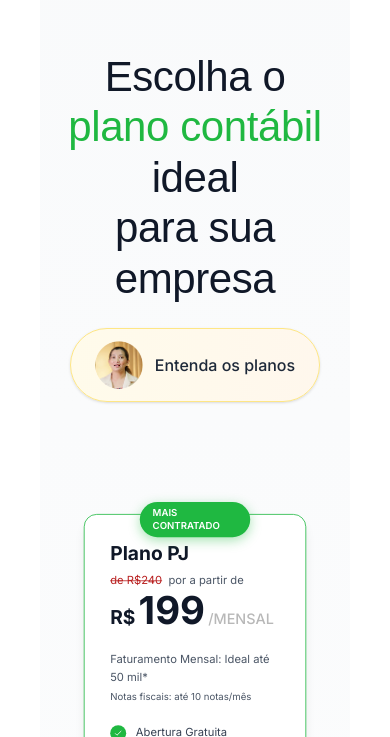
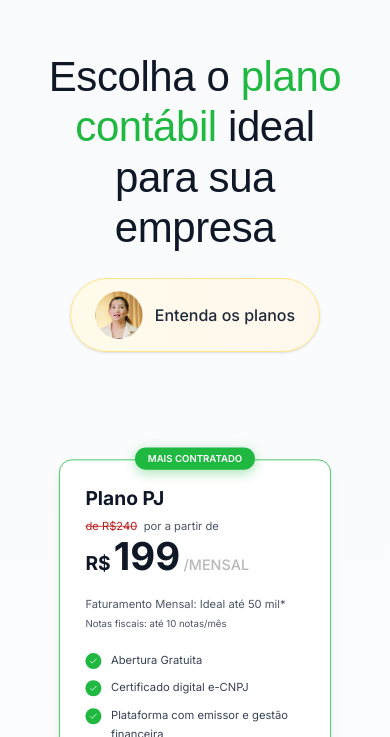
Before and after one commit to ThiagoKufa/frontend-teste-contabilidade, a React (Vite) app: page / in a window 390 px wide. Shown: the part 856-1593 px from the top of the page. Built offline with nearby package versions, Linux system fonts and the light colour scheme; no server answers.

Commit message:
style(PricingCards): adjust layout and spacing for responsive design

```diff
--- a/src/components/PricingCards/PricingCard.tsx
+++ b/src/components/PricingCards/PricingCard.tsx
@@ -6,7 +6,7 @@ export const PricingCard = ({ plan, cardVariants }: PricingCardProps) => {
     <motion.div
       key={plan.id}
       className={`
-        relative bg-white rounded-2xl shadow-lg border group flex flex-col
+        relative bg-white rounded-2xl shadow-lg border group flex flex-col flex-1  min-w-85 max-w-95
         ${plan.isPopular ? 'border-primary' : 'border-gray-200'}
       `}
       variants={cardVariants}
--- a/src/components/PricingCards/PricingCards.tsx
+++ b/src/components/PricingCards/PricingCards.tsx
@@ -75,7 +75,7 @@ export const PricingCards = ({ className = '' }: ExtendedPricingCardsProps) => {
   return (
     <motion.section
       ref={ref}
-      className={`py-16 px-4 bg-gradient-to-b from-gray-50 mx-10 to-white ${className}`}
+      className={`py-16 px-4 bg-gradient-to-b from-gray-50 px-10 to-white ${className}`}
       initial="hidden"
       animate={isInView ? "visible" : "hidden"}
       variants={containerVariants}
@@ -96,7 +96,7 @@ export const PricingCards = ({ className = '' }: ExtendedPricingCardsProps) => {
 
         {/* Pricing Cards */}
         <motion.div
-          className="grid grid-cols-1 lg:grid-cols-3 gap-8 max-w-6xl mx-auto"
+          className="flex justify-center gap-8 max-w-6xl mx-auto flex-wrap"
           variants={containerVariants}
         >
           {pricingPlans.map((plan) => (
```
